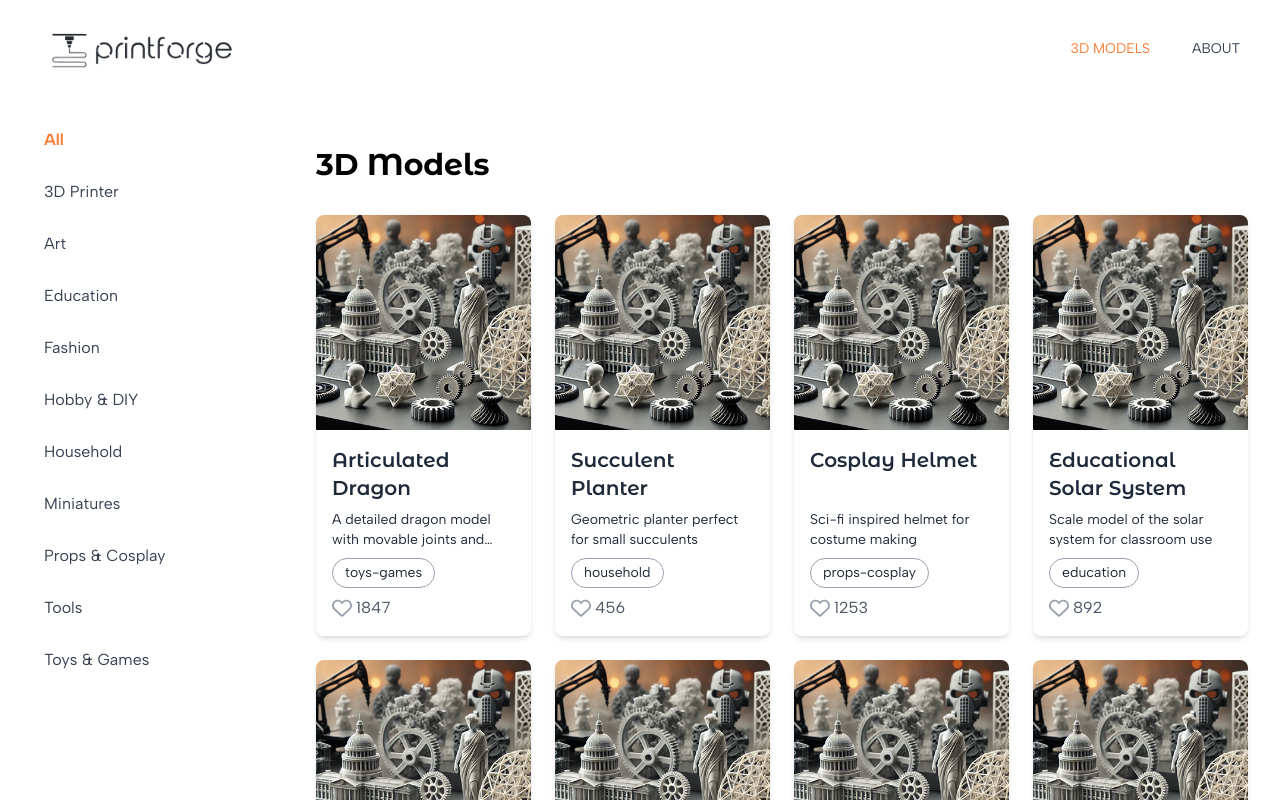
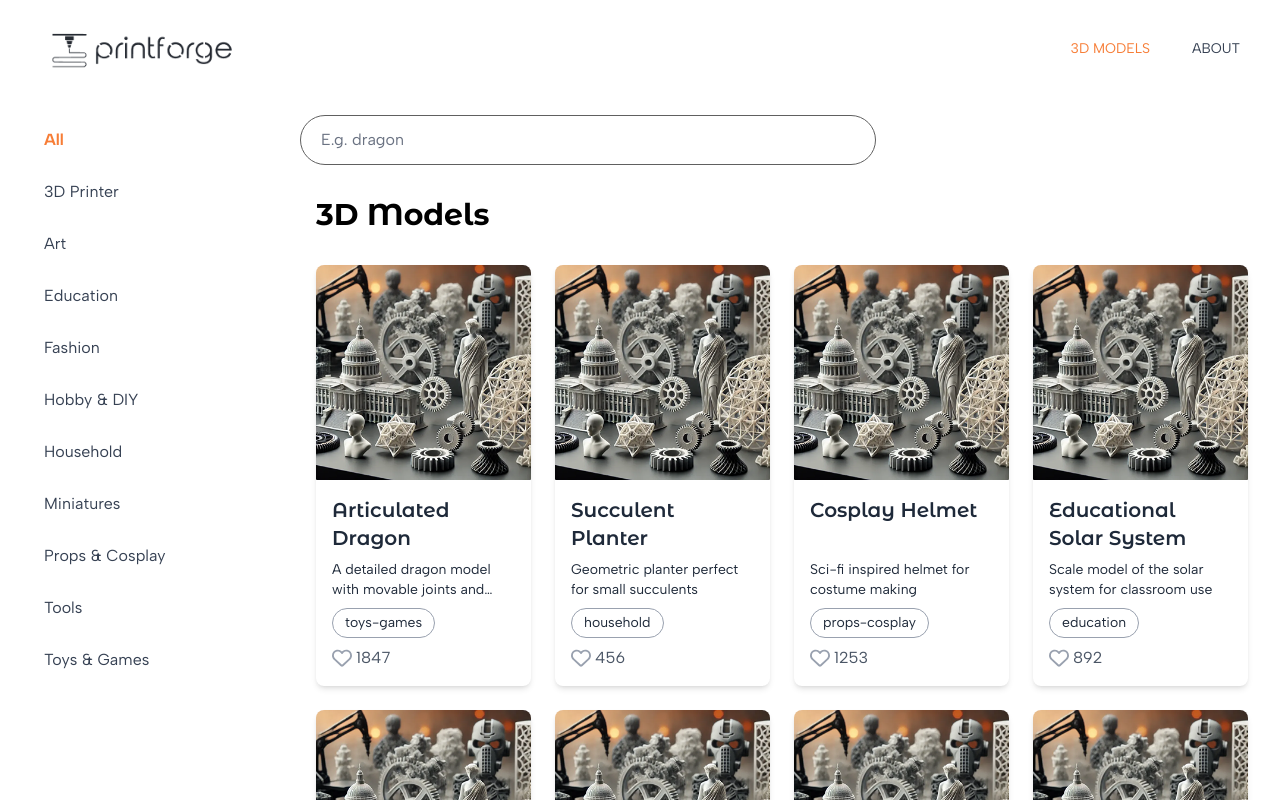
Before and after one commit to majestic-turkey/printforge, a Next.js app: page /3d-models in a window 1280 px wide. Shown: the top 800 px of the page. Built offline with nearby package versions, Linux system fonts and the light colour scheme.

Commit message:
feat: implement ModelsSearchResults component for model filtering

```diff
--- a/app/3d-models/page.tsx
+++ b/app/3d-models/page.tsx
@@ -1,7 +1,8 @@
-import ModelsGrid from "@/app/components/ModelsGrid"
-import { getAllModels } from "@/app/lib/models"
+import ModelsSearchResults from "@/app/components/ModelsSearchResults"
+import { getModels } from "@/app/lib/models"
 
 export default async function Page() {
-    const models = await getAllModels()
-    return <ModelsGrid title="3D Models" models={models} />
+    const models = await getModels()
+
+    return <ModelsSearchResults models={models} />
 }
--- /dev/null
+++ b/app/components/ModelsSearchResults.tsx
@@ -0,0 +1,45 @@
+"use client"
+
+import { useEffect, useMemo, useState } from "react"
+import ModelsGrid from "@/app/components/ModelsGrid"
+import type { Model } from "@/app/types"
+
+type ModelsSearchResultsProps = {
+    models: Model[]
+}
+
+export default function ModelsSearchResults({ models }: ModelsSearchResultsProps) {
+    const [query, setQuery] = useState("")
+
+    useEffect(() => {
+        const params = new URLSearchParams(window.location.search)
+        setQuery((params.get("query") || "").toLowerCase())
+    }, [])
+
+    const filteredModels = useMemo(() => {
+        if (!query) {
+            return models
+        }
+
+        return models.filter(model =>
+            model.name.toLowerCase().includes(query) ||
+            model.description.toLowerCase().includes(query)
+        )
+    }, [models, query])
+
+    return (
+        <>
+            <form className="w-full px-5 md:px-0 md:max-w-xl">
+                <input
+                    type="text"
+                    name="query"
+                    placeholder="E.g. dragon"
+                    autoComplete="off"
+                    defaultValue={query}
+                    className="w-full py-3 pl-5 pr-5 text-sm placeholder-gray-500 bg-white border border-[#606060] rounded-full focus:border-[#606060] focus:outline-none focus:ring-0 md:text-base"
+                />
+            </form>
+            <ModelsGrid title="3D Models" models={filteredModels} />
+        </>
+    )
+}
```
